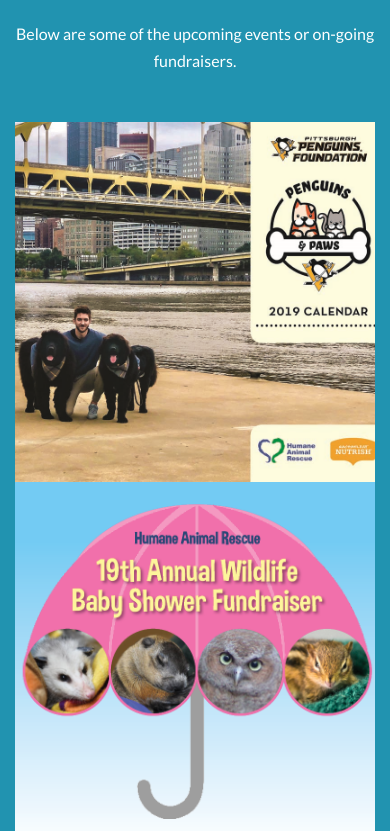
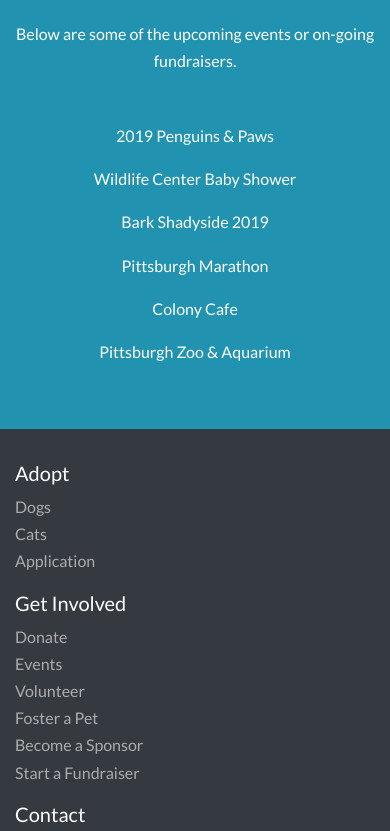
Before and after one commit to HeresJohnny5/animal-rescue-mock, a plain HTML site: page index.html in a window 390 px wide. Shown: the part 10820-11651 px from the top of the page. Drawn offline with nearby package versions, Linux system fonts and the light colour scheme.

Commit message:
Add media queries on partners section.

```diff
--- a/css/style.css
+++ b/css/style.css
@@ -279,7 +279,26 @@
   text-decoration: none;
 }
 
+@media (min-width: 575px) {
+  #partners p {
+    display: none;
+  }
+}
+
 @media (max-width: 576px) {
+  #partners img {
+    display: none;
+  }
+
+  #partners p {
+    color: #fff;
+    text-align: center;
+  }
+
+  #partners a:hover {
+    text-decoration: none;
+  }
+
   #footer {
     padding: 2em 0;
   }
--- a/index.html
+++ b/index.html
@@ -384,35 +384,41 @@
             <a href="#!">
               <img src="./img/Cover-2019-tb-1.png" alt="2019 Penguins &amp; Paws Calendar" class="img-fluid">
               <!-- https://www.humaneanimalrescue.org/media/Cover-2019-tb-1.png -->
+              <p>2019 Penguins &amp; Paws</p>
             </a>
           </div>
           <div class="col-sm-2">
             <a href="#!">
               <img src="./img/WLC-Baby-Shower-Thumbnail.png" alt="Wildlife Center Baby Shower" class="img-fluid">
               <!-- https://www.humaneanimalrescue.org/media/WLC-Baby-Shower-Thumbnail.png -->
+              <p>Wildlife Center Baby Shower</p>
             </a>
           </div>
           <div class="col-sm-2">
             <a href="#!">
               <img src="./img/barkshadyside.jpg" alt="Bark Shadyside 2019" class="img-fluid">
               <!-- https://www.humaneanimalrescue.org/media/barkshadyside.jpg -->
+              <p>Bark Shadyside 2019</p>
             </a>
           </div>
           <div class="col-sm-2">
             <a href="#!">
               <img src="./img/DSGPM_Logo1_Stacked_3C.png" alt="Pittsburgh Marathon Logo" class="img-fluid">
               <!-- https://www.humaneanimalrescue.org/media/DSGPM_Logo1_Stacked_3C.png -->
+              <p>Pittsburgh Marathon</p>
             </a>
           </div>
-          <div class="col-sm-2 d-flex align-items-center">
+          <div class="col-sm-2">
             <a href="#!">
               <img src="./img/ColonyLogo-400x195.png" alt="Colony Cafe Logo" class="img-fluid">
               <!-- https://www.thinkingoutsidethecage.org/wp-content/uploads/2018/05/ColonyLogo-400x195.png -->
+              <p>Colony Cafe</p>
             </a>
           </div>
           <div class="col-sm-2">
             <a href="#!">
               <img src="./img/logo.png" alt="Pittsburgh Zoo &amp; Aquarium" class="img-fluid">
+              <p>Pittsburgh Zoo &amp; Aquarium</p>
             </a>
           </div>
         </div>
```
